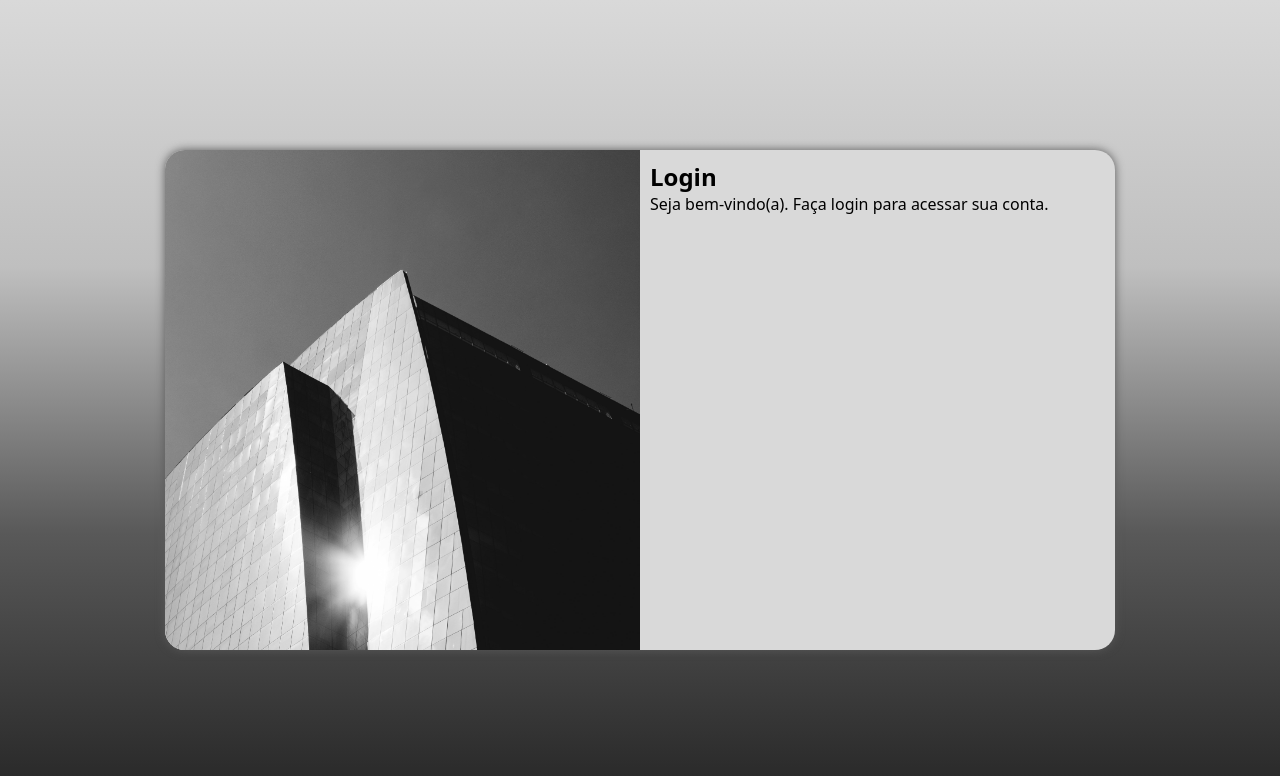
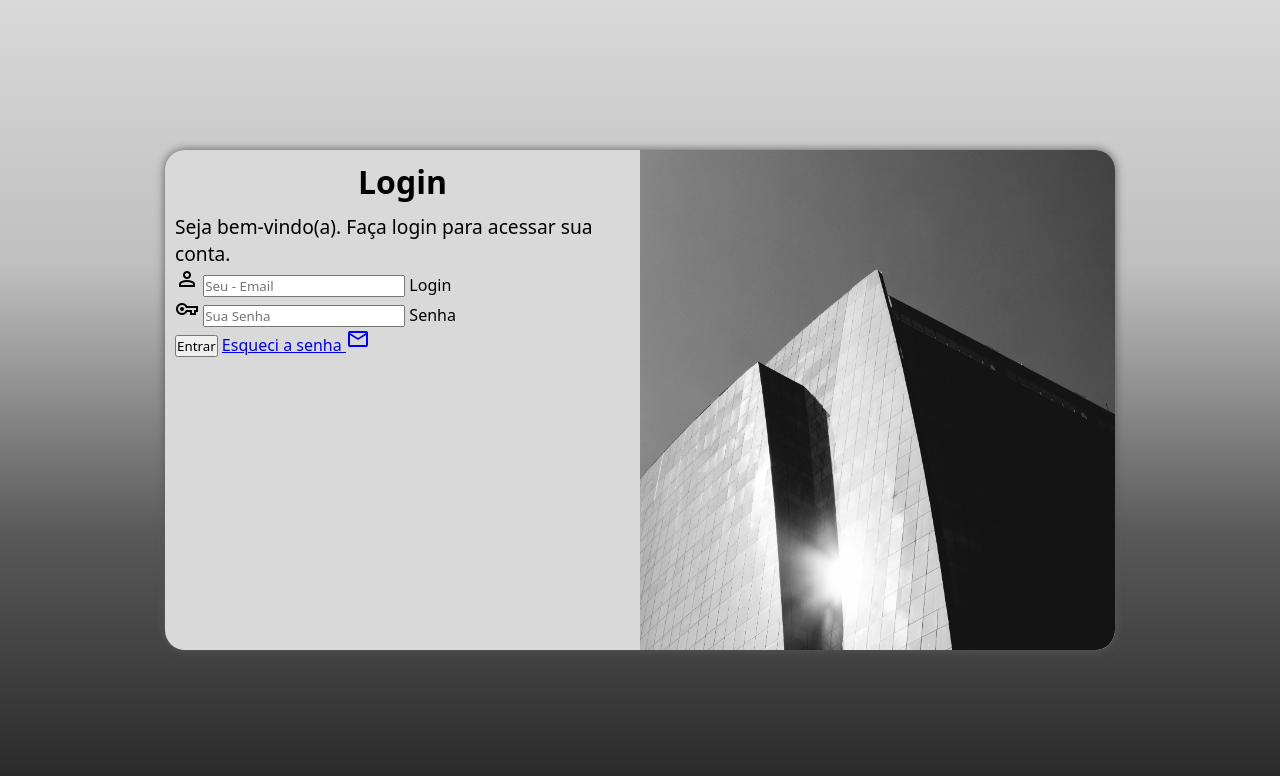
Before and after one commit to Dev-Diogelucasc/Projeto-Login, a plain HTML site: page index.html in a window 1280 px wide. Drawn offline with nearby package versions, Linux system fonts and the light colour scheme.

Commit message:
form adicionado

```diff
--- a/estilos/media-query.css
+++ b/estilos/media-query.css
@@ -32,13 +32,21 @@
     }
 
     section#login > div#imagem {
-        float: left;
+        float: right;
         width: 50%;
         height: 100%;
     }
 
     section#login > div#formulario {
-        float: right;
+        float: left;
         width: 50%;
     }
+
+    div#formulario > h1 {
+        font-size: 2em;
+    }
+
+    div#formulario > p {
+        font-size: 1.2em;
+    }
 }
--- a/estilos/style.css
+++ b/estilos/style.css
@@ -10,6 +10,7 @@ Branco: d9d9d9
 */
 
 /* Small Device*/
+
 *{
     font-family: system-ui, -apple-system, BlinkMacSystemFont, 'Segoe UI', Roboto, Oxygen, Ubuntu, Cantarell, 'Open Sans', 'Helvetica Neue', sans-serif;
     padding: 0;
@@ -60,3 +61,12 @@ section#login > div#formulario {
     display: block;
     padding: 10px;
 }
+
+div#formulario > h1 {
+    text-align: center;
+    margin-bottom: 10px;
+}
+
+div#foemulario > p {
+    font-size: 1.2em;
+}
--- a/index.html
+++ b/index.html
@@ -4,6 +4,7 @@
     <meta charset="UTF-8">
     <meta name="viewport" content="width=device-width, initial-scale=1.0">
     <title>Login</title>
+    <link href="https://fonts.googleapis.com/css2?family=Material+Symbols+Outlined" rel="stylesheet" />
     <link rel="stylesheet" href="estilos/style.css">
     <link rel="stylesheet" href="estilos/media-query.css">
 </head>
@@ -17,7 +18,22 @@
                 <h1>Login</h1>
                 <p>Seja bem-vindo(a). Faça login para acessar sua conta.</p>
 
-                <form action="login.php" method="post" autocomplete="on"><form>
+                <form action="login.php" method="post" autocomplete="on">
+                    <div class="campo">
+                        <span class="material-symbols-outlined">person</span>
+                        <input type="email" name="login" id="ilogin" placeholder="Seu - Email" autocomplete="email" required maxlength="30">
+                        <label for="ilogin">Login</label>
+                    </div>
+                    <div class="campo">
+                        <span class="material-symbols-outlined">vpn_key</span>
+                        <input type="password" name="senha" id="isenha" placeholder="Sua Senha" autocomplete="current-password" required minlength="8" maxlength="20">
+                        <label for="isenha">Senha</label>
+                    </div>
+                    <input type="submit" value="Entrar">
+                    <a href="esqueci.html">
+                        Esqueci a senha <span class="material-symbols-outlined">mail</span>
+                    </a>
+                <form>
 
             </div>
         </section>
```
